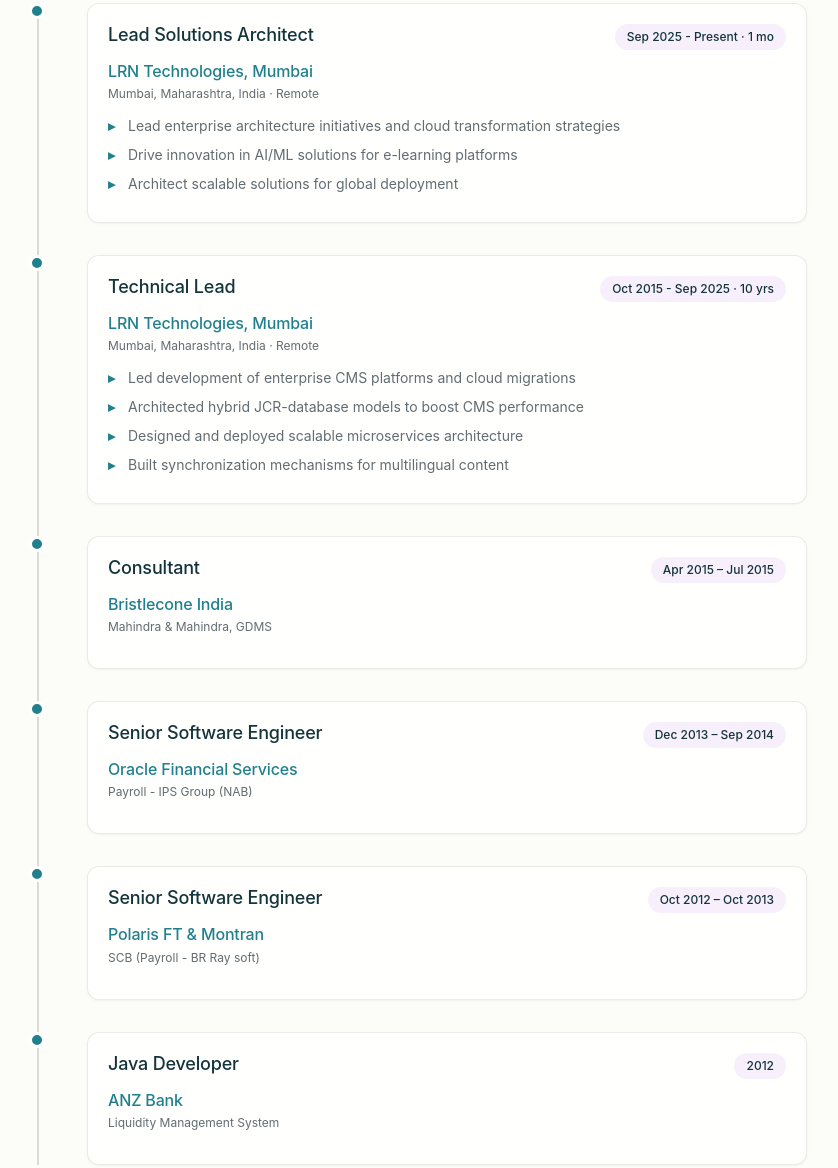
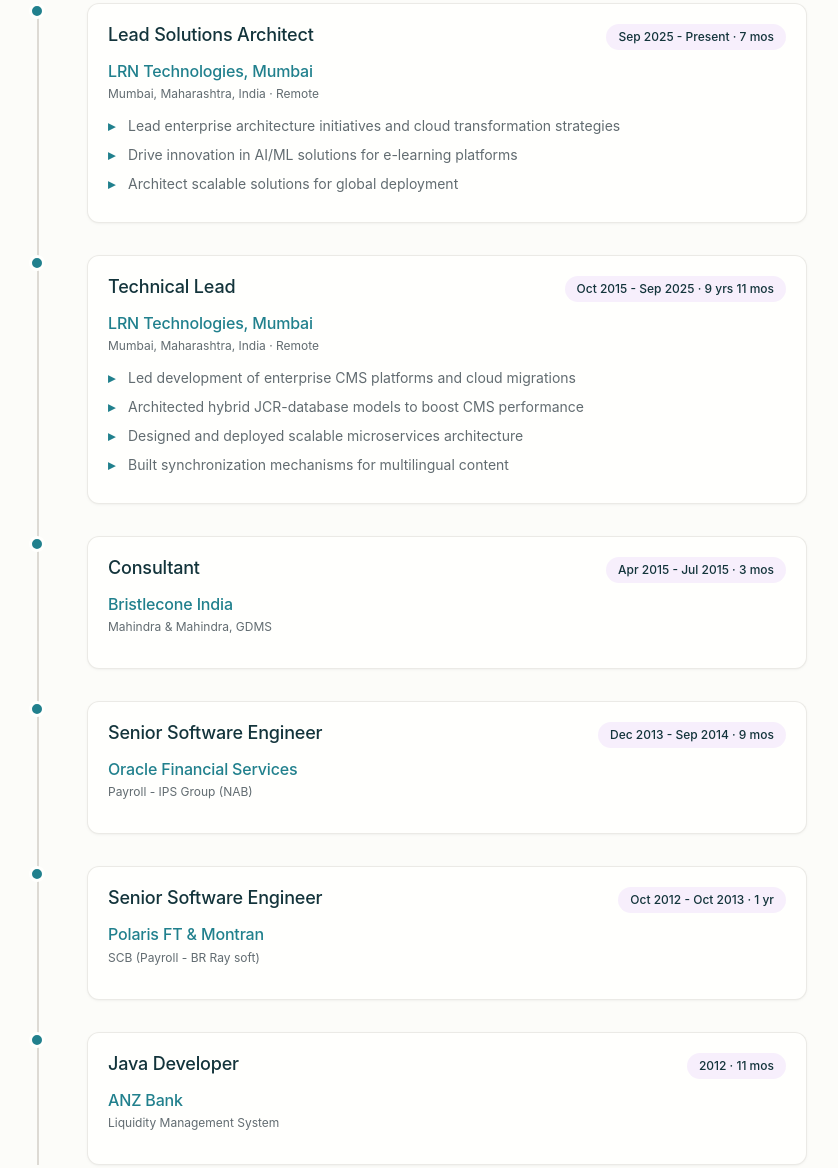
Before and after one commit to RajashekharArroju/Portfolio, a plain HTML site: page index.html in a window 1280 px wide. Shown: the part 1607-2775 px from the top of the page, without its empty margins (233-1071 px from the left). Drawn offline with Linux system fonts and the light colour scheme; a web font is replaced by a local one.

Commit message:
Dynamic experience and timeline formatting
Add workspace file and implement dynamic experience calculations. Introduces an onReady helper and initExperienceCalculations() in app.js to parse timeline-period data-start/data-end attributes, compute formatted month-year ranges and durations, and update the experience badge and inline experience-year span. Updates index.html to add IDs and timeline-period data attributes for each role so durations and overall experience are computed live instead of hard-coded.

```diff
--- a/app.js
+++ b/app.js
@@ -1,11 +1,20 @@
 // Portfolio JavaScript functionality
-document.addEventListener('DOMContentLoaded', function() {
+function onReady(callback) {
+    if (document.readyState === 'loading') {
+        document.addEventListener('DOMContentLoaded', callback);
+    } else {
+        callback();
+    }
+}
+
+onReady(function() {
     // Initialize all functionality
     initSmoothScrolling();
     initScrollAnimations();
     initActiveNavigation();
     initFadeInAnimations();
     initInteractiveEffects();
+    initExperienceCalculations();
 });
 
 // Smooth scrolling for navigation links
@@ -143,6 +152,100 @@
     initLeadershipCardEffects();
     initCertificationEffects();
     initHeroParticles();
+}
+
+// Calculate and update experience values based on the current date
+function initExperienceCalculations() {
+    const experienceBadge = document.getElementById('experience-badge');
+    const experienceYears = document.getElementById('experience-years');
+    const timelinePeriods = document.querySelectorAll('.timeline-period');
+
+    const today = new Date();
+    const startDates = [];
+
+    timelinePeriods.forEach(span => {
+        const startValue = span.dataset.start;
+        const endValue = span.dataset.end;
+        if (!startValue || !endValue) return;
+
+        const startDate = parseTimelineDate(startValue);
+        const endDate = parseTimelineDate(endValue);
+        if (!startDate || !endDate) return;
+
+        startDates.push(startDate);
+
+        const originalLabel = span.textContent.split('·')[0].trim();
+        const formattedLabel = getFormattedLabel(startValue, endValue, originalLabel);
+        const duration = getFormattedDuration(startDate, endDate);
+
+        span.textContent = `${formattedLabel} · ${duration}`;
+    });
+
+    if (startDates.length && experienceBadge) {
+        const earliestStart = startDates.reduce((earliest, current) => current < earliest ? current : earliest, startDates[0]);
+        const overallLabel = getOverallExperienceLabel(earliestStart, today);
+        experienceBadge.textContent = `${overallLabel} Years Experience`;
+        if (experienceYears) {
+            experienceYears.textContent = overallLabel;
+        }
+    }
+
+    function parseTimelineDate(value) {
+        if (!value) return null;
+        if (value.toLowerCase() === 'present') {
+            return new Date();
+        }
+        if (/^\d{4}-\d{2}$/.test(value)) {
+            return new Date(`${value}-01`);
+        }
+        return new Date(value);
+    }
+
+    function getFormattedLabel(startValue, endValue, originalLabel) {
+        const hasRange = originalLabel && (originalLabel.includes('-') || originalLabel.includes('–'));
+        if (!originalLabel || !hasRange) {
+            return originalLabel;
+        }
+        const start = parseTimelineDate(startValue);
+        const endLabel = endValue.toLowerCase() === 'present' ? 'Present' : formatMonthYear(parseTimelineDate(endValue));
+        return `${formatMonthYear(start)} - ${endLabel}`;
+    }
+
+    function formatMonthYear(date) {
+        return date.toLocaleString('default', { month: 'short', year: 'numeric' });
+    }
+
+    function getFormattedDuration(start, end) {
+        let months = (end.getFullYear() - start.getFullYear()) * 12 + (end.getMonth() - start.getMonth());
+        if (months < 0) {
+            months = 0;
+        }
+        const years = Math.floor(months / 12);
+        const remainingMonths = months % 12;
+        if (years > 0 && remainingMonths > 0) {
+            return `${years} yr${years > 1 ? 's' : ''} ${remainingMonths} mo${remainingMonths > 1 ? 's' : ''}`;
+        }
+        if (years > 0) {
+            return `${years} yr${years > 1 ? 's' : ''}`;
+        }
+        if (remainingMonths > 0) {
+            return `${remainingMonths} mo${remainingMonths > 1 ? 's' : ''}`;
+        }
+        return 'Less than 1 mo';
+    }
+
+    function getOverallExperienceLabel(earliest, now) {
+        let years = now.getFullYear() - earliest.getFullYear();
+        let months = now.getMonth() - earliest.getMonth();
+        if (months < 0) {
+            years -= 1;
+            months += 12;
+        }
+        if (years < 0) {
+            years = 0;
+        }
+        return months > 0 ? `${years}+` : `${years}`;
+    }
 }
 
 // Enhanced hover effects for skill items
--- a/index.html
+++ b/index.html
@@ -14,7 +14,7 @@
                 <div class="header-info">
                     <h1 class="name">Rajashekhar Arroju</h1>
                     <p class="title">Lead Solutions Architect | AI-Powered Solutions | Cloud & CMS Expert</p>
-                    <p class="experience-badge">12+ Years Experience</p>
+                    <p class="experience-badge" id="experience-badge">12+ Years Experience</p>
                 </div>
                 <div class="contact-info">
                     <a href="mailto:rajashekhar.it@gmail.com" class="contact-item">
@@ -55,7 +55,7 @@
             <div class="hero-content">
                 <h2 class="section-title">Professional Summary</h2>
                 <p class="summary-text">
-                    Results-driven Technical Lead with 12+ years of expertise in enterprise CMS platforms, AWS cloud migrations, and AI/LLM automation. Proven ability to lead cross-functional teams, optimize system performance, and deliver measurable cost savings and scalable solutions aligned with business strategy.
+                        Results-driven Technical Lead with <span id="experience-years">12+</span> years of expertise in enterprise CMS platforms, AWS cloud migrations, and AI/LLM automation. Proven ability to lead cross-functional teams, optimize system performance, and deliver measurable cost savings and scalable solutions aligned with business strategy.
                 </p>
             </div>
         </div>
@@ -141,7 +141,7 @@
                     <div class="timeline-content card">
                         <div class="timeline-header">
                             <h3 class="role-title">Lead Solutions Architect</h3>
-                            <span class="period">Sep 2025 - Present · 1 mo</span>
+                            <span class="period timeline-period" data-start="2025-09" data-end="present">Sep 2025 - Present · 1 mo</span>
                         </div>
                         <div class="company-info">
                             <h4 class="company-name">LRN Technologies, Mumbai</h4>
@@ -160,7 +160,7 @@
                     <div class="timeline-content card">
                         <div class="timeline-header">
                             <h3 class="role-title">Technical Lead</h3>
-                            <span class="period">Oct 2015 - Sep 2025 · 10 yrs</span>
+                            <span class="period timeline-period" data-start="2015-10" data-end="2025-09">Oct 2015 - Sep 2025 · 10 yrs</span>
                         </div>
                         <div class="company-info">
                             <h4 class="company-name">LRN Technologies, Mumbai</h4>
@@ -180,7 +180,7 @@
                     <div class="timeline-content card">
                         <div class="timeline-header">
                             <h3 class="role-title">Consultant</h3>
-                            <span class="period">Apr 2015 – Jul 2015</span>
+                            <span class="period timeline-period" data-start="2015-04" data-end="2015-07">Apr 2015 – Jul 2015</span>
                         </div>
                         <div class="company-info">
                             <h4 class="company-name">Bristlecone India</h4>
@@ -194,7 +194,7 @@
                     <div class="timeline-content card">
                         <div class="timeline-header">
                             <h3 class="role-title">Senior Software Engineer</h3>
-                            <span class="period">Dec 2013 – Sep 2014</span>
+                            <span class="period timeline-period" data-start="2013-12" data-end="2014-09">Dec 2013 – Sep 2014</span>
                         </div>
                         <div class="company-info">
                             <h4 class="company-name">Oracle Financial Services</h4>
@@ -208,7 +208,7 @@
                     <div class="timeline-content card">
                         <div class="timeline-header">
                             <h3 class="role-title">Senior Software Engineer</h3>
-                            <span class="period">Oct 2012 – Oct 2013</span>
+                            <span class="period timeline-period" data-start="2012-10" data-end="2013-10">Oct 2012 – Oct 2013</span>
                         </div>
                         <div class="company-info">
                             <h4 class="company-name">Polaris FT & Montran</h4>
@@ -222,7 +222,7 @@
                     <div class="timeline-content card">
                         <div class="timeline-header">
                             <h3 class="role-title">Java Developer</h3>
-                            <span class="period">2012</span>
+                            <span class="period timeline-period" data-start="2012-01" data-end="2012-12">2012</span>
                         </div>
                         <div class="company-info">
                             <h4 class="company-name">ANZ Bank</h4>
```
Also changed, not shown: 1 other file.
